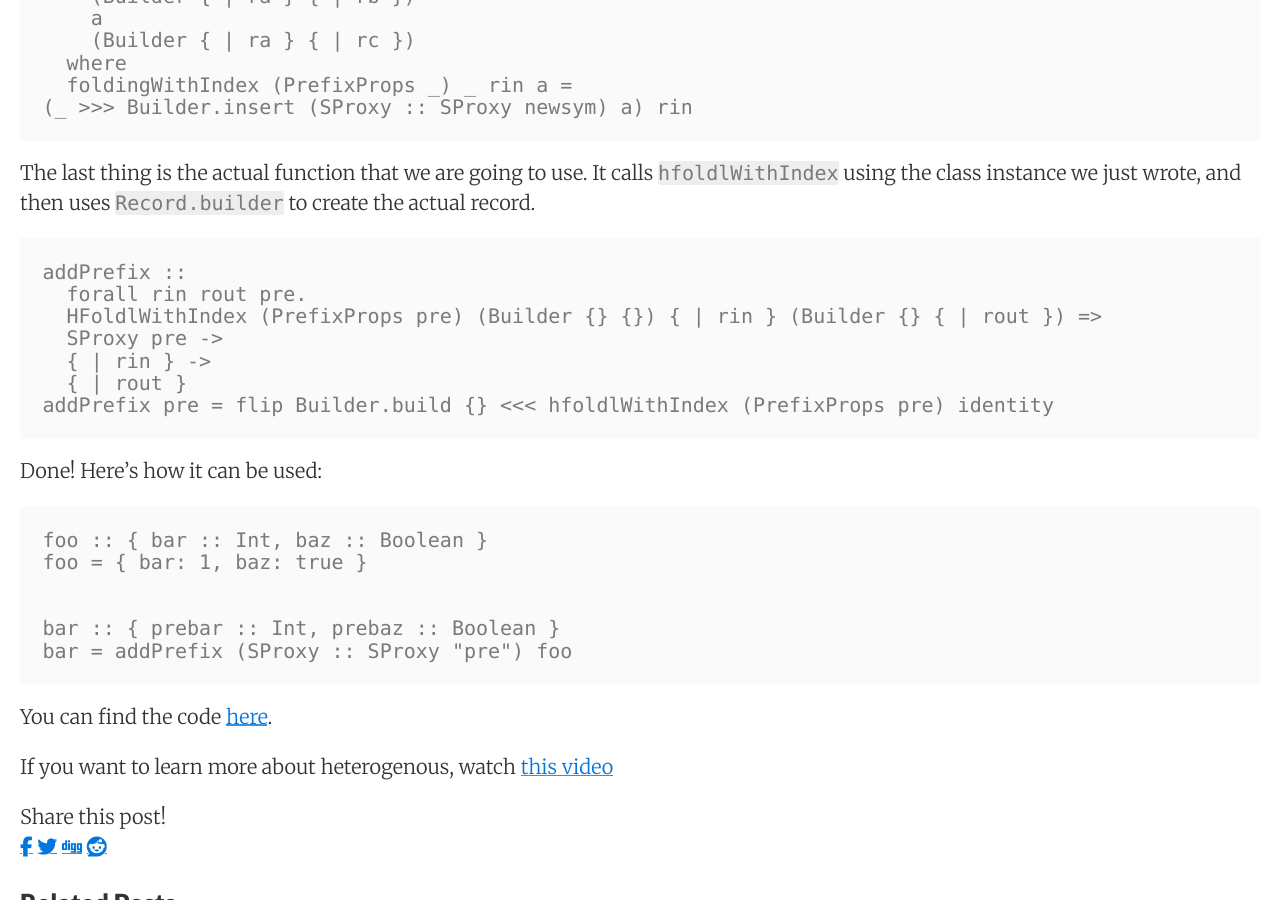
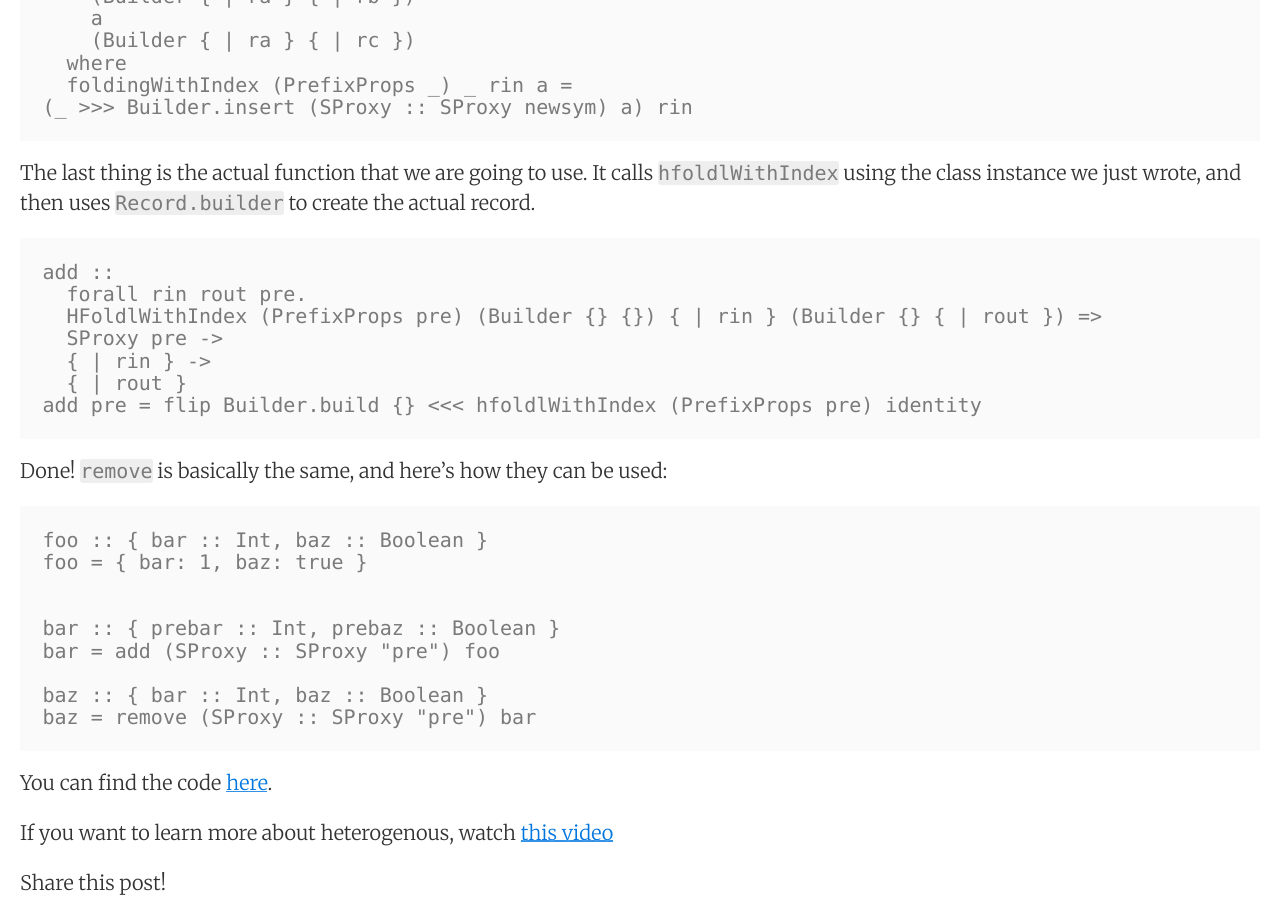
Before and after one commit to dariooddenino/dariooddenino.github.io, a Jekyll site: the page built from _posts/2018-09-13-record-prefix.md, in a window 1280 px wide and 900 px high, scrolled down 1655 px. Built offline with Jekyll 4.4.1, drawn with Linux system fonts in a browser that asks for light colours; nearby versions of some CDN libraries; comment, search, counter and statistics services are not loaded; some of the changed text lies outside the part shown.

Commit message:
prefix updated

````diff
--- a/_posts/2018-09-13-record-prefix.md
+++ b/_posts/2018-09-13-record-prefix.md
@@ -69,16 +69,16 @@
 we just wrote, and then uses `Record.builder` to create the actual record.
 
 ```purescript
-addPrefix ::
+add ::
   forall rin rout pre.
   HFoldlWithIndex (PrefixProps pre) (Builder {} {}) { | rin } (Builder {} { | rout }) =>
   SProxy pre ->
   { | rin } ->
   { | rout }
-addPrefix pre = flip Builder.build {} <<< hfoldlWithIndex (PrefixProps pre) identity
+add pre = flip Builder.build {} <<< hfoldlWithIndex (PrefixProps pre) identity
 ```
 
-Done! Here's how it can be used:
+Done! `remove` is basically the same, and here's how they can be used:
 
 ```purescript
 foo :: { bar :: Int, baz :: Boolean }
@@ -86,7 +86,10 @@
 
 
 bar :: { prebar :: Int, prebaz :: Boolean }
-bar = addPrefix (SProxy :: SProxy "pre") foo
+bar = add (SProxy :: SProxy "pre") foo
+
+baz :: { bar :: Int, baz :: Boolean }
+baz = remove (SProxy :: SProxy "pre") bar
 ```
 
 You can find the code [here](https://github.com/dariooddenino/purescript-record-prefix).
````
Also changed, not shown: other parts of _posts/2018-09-13-record-prefix.md (+1 -1 lines).
